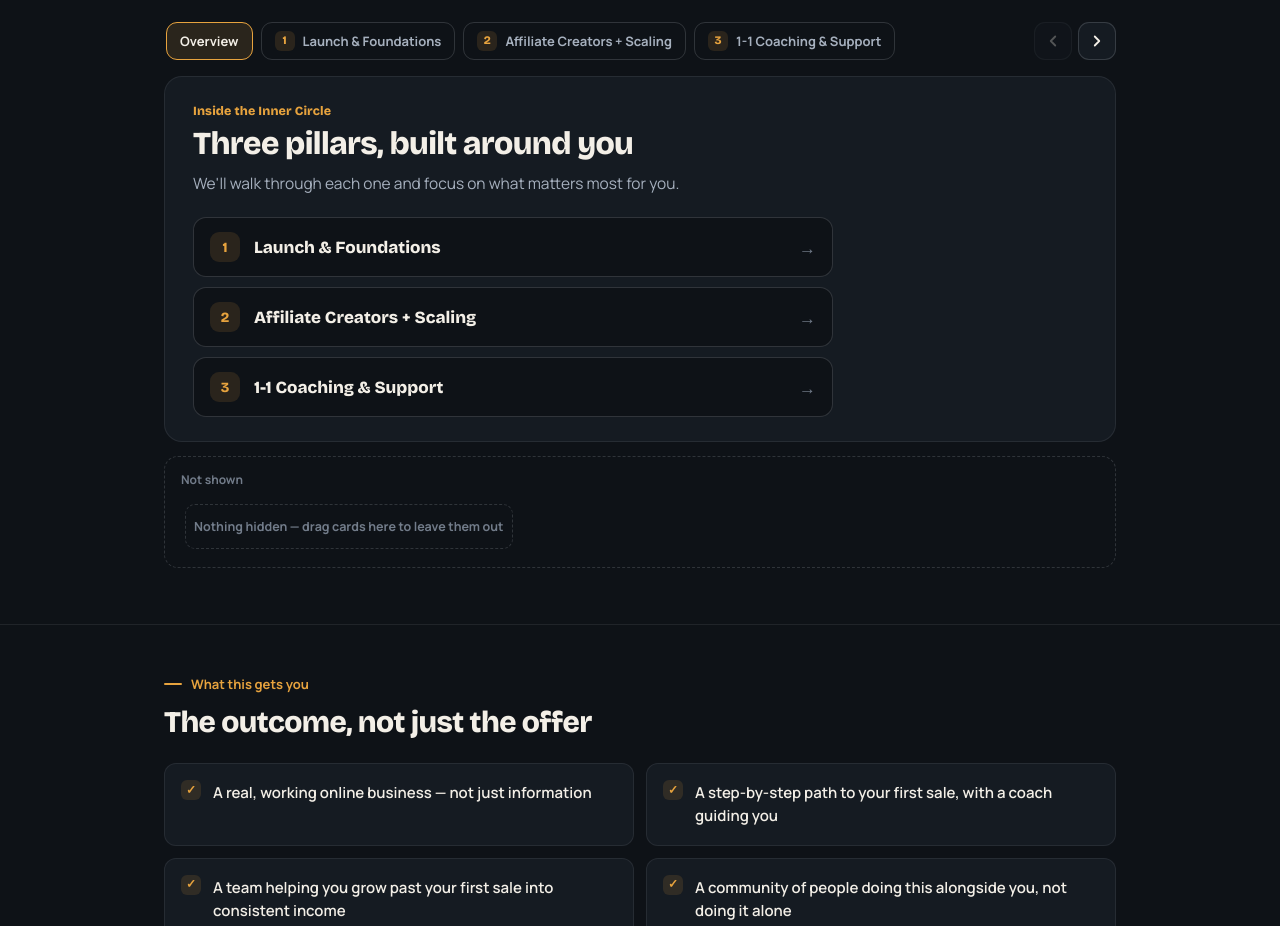
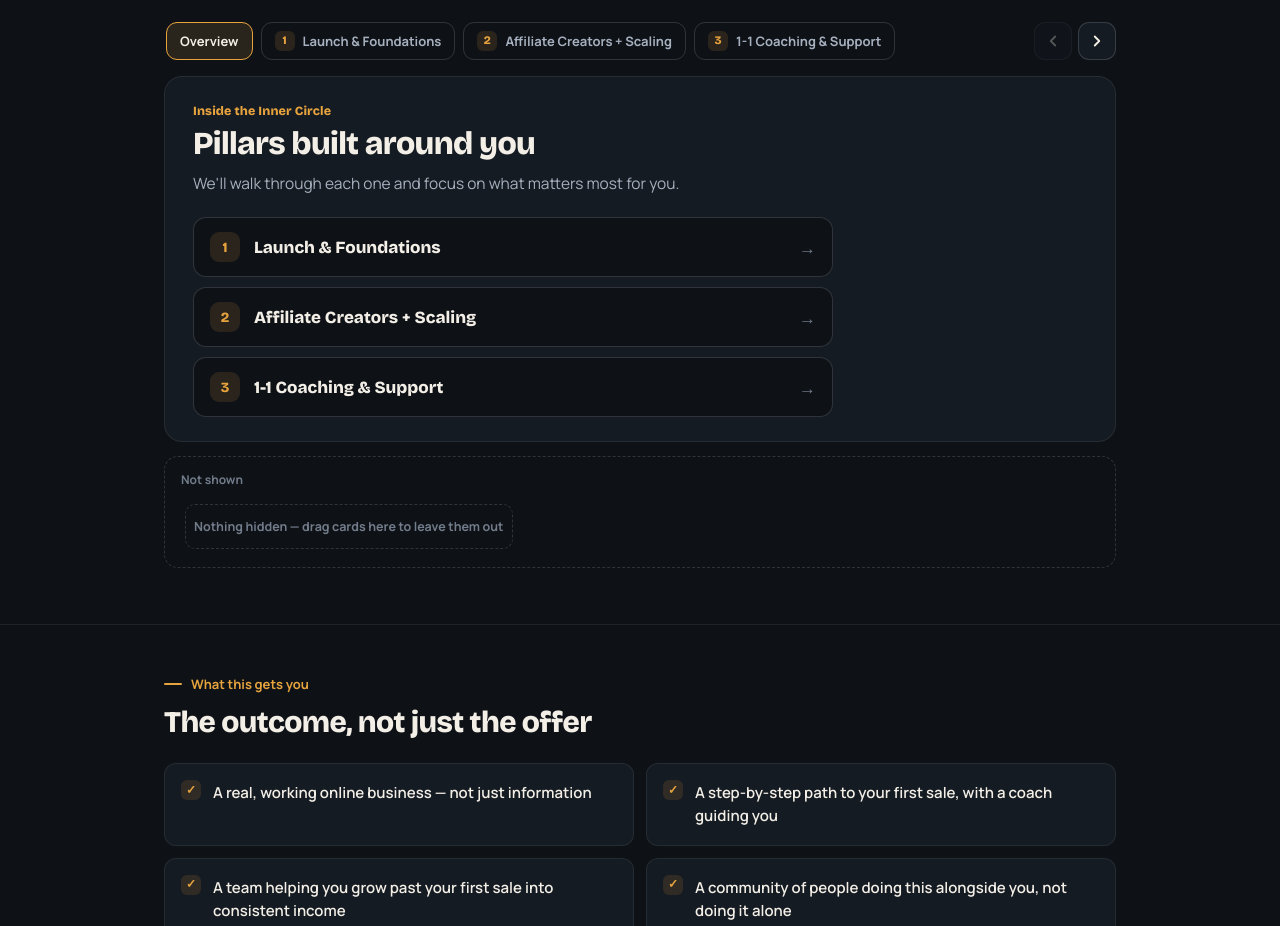
Before and after one commit to jaydencoulter19-create/ttwhiz-inner-circle, a plain HTML site: page index.html in a window 1280 px wide. Shown: the part 1660-2586 px from the top of the page. Drawn offline with nearby package versions, Linux system fonts and the light colour scheme.

Commit message:
Overview slide title: "Pillars built around you"
Co-Authored-By: Claude Opus 5 <noreply@anthropic.com>

```diff
--- a/index.html
+++ b/index.html
@@ -782,7 +782,7 @@
     intro.dataset.slide = 'intro';
     intro.innerHTML = `
       <span class="pillar-kicker">Inside the Inner Circle</span>
-      <h3 class="intro-title">Three pillars, built around you</h3>
+      <h3 class="intro-title">Pillars built around you</h3>
       <p class="intro-sub">We'll walk through each one and focus on what matters most for you.</p>
       <ol class="intro-list">
         ${state.order.map((pid, idx)=>`<li><button class="intro-go" type="button" data-go="${pid}"><span class="step-num">${idx+1}</span><span class="go-title">${escapeHtml(state.titles[pid])}</span><span class="go-arrow" aria-hidden="true">→</span></button></li>`).join('')}
```
